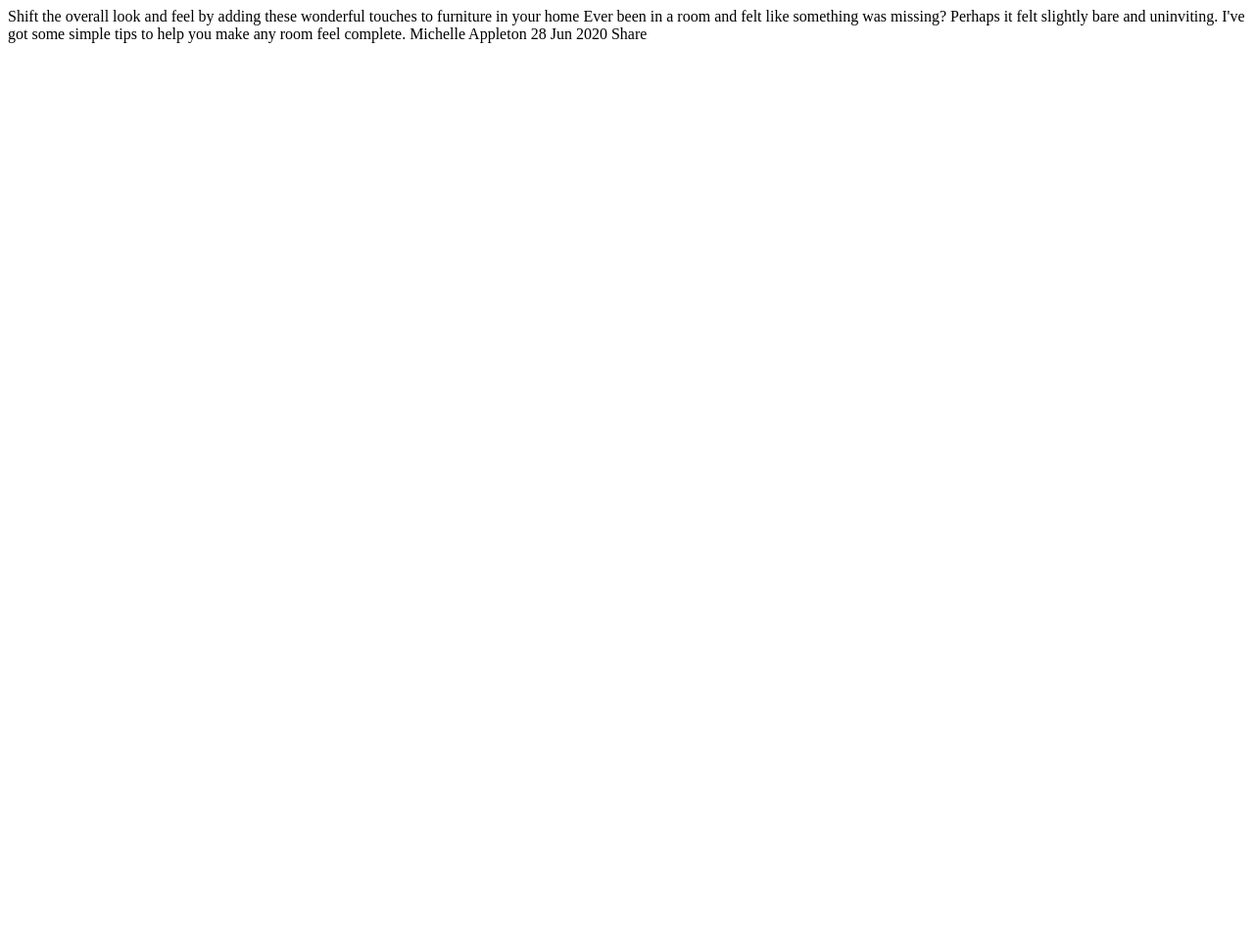
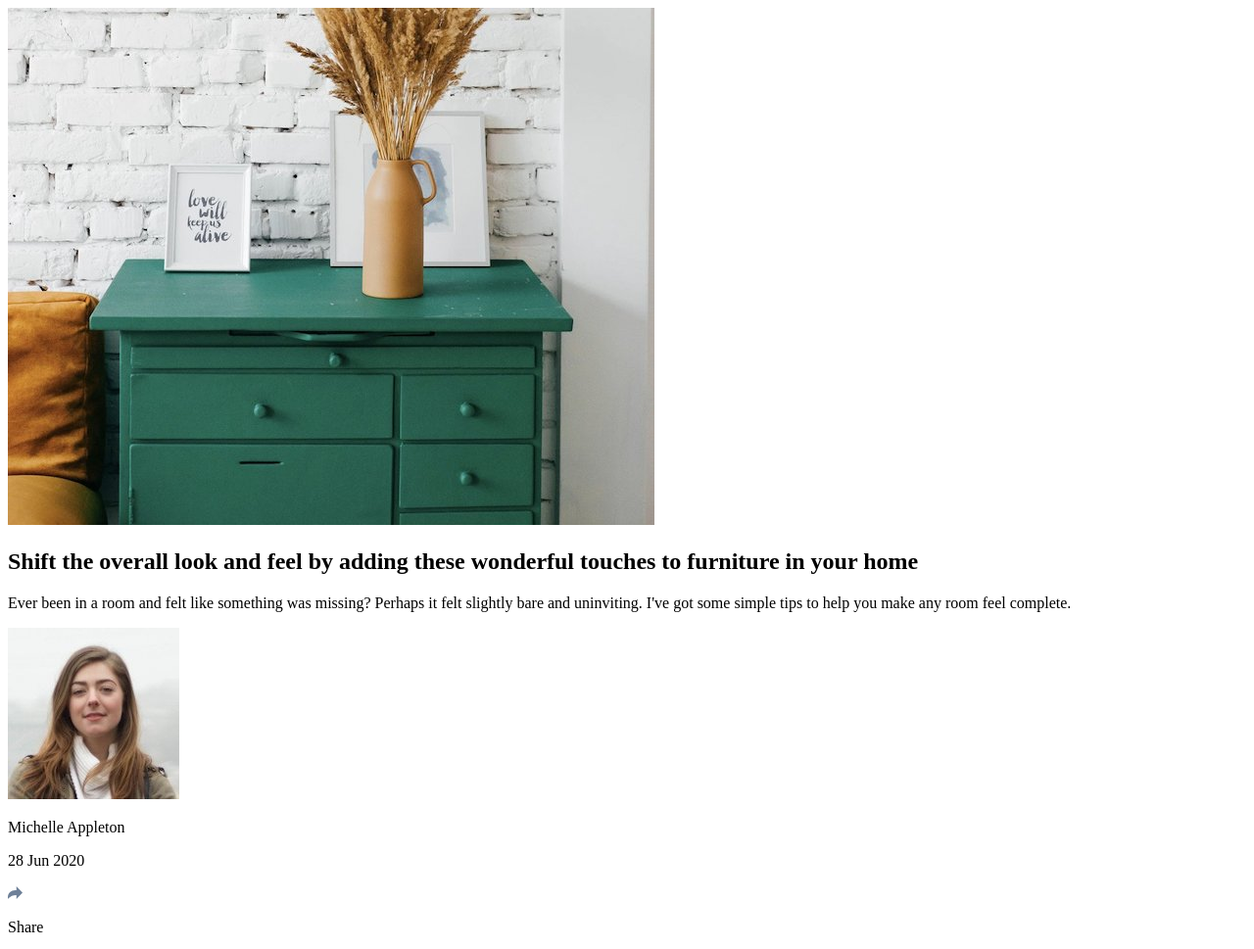
Before and after one commit to kaecodes/article-preview-component, a plain HTML site: page index.html in a window 1280 px wide. Shown: the whole page at 98% size. Before the commit the page ends 800 px from the top, so only its background shows below. Drawn offline with Linux system fonts and the light colour scheme.

Commit message:
add contents of component

```diff
--- a/index.html
+++ b/index.html
@@ -9,18 +9,39 @@
 
 </head>
 <body>
-
-  Shift the overall look and feel by adding these wonderful
-  touches to furniture in your home
-
-  Ever been in a room and felt like something was missing? Perhaps
-  it felt slightly bare and uninviting. I&#39;ve got some simple tips
-  to help you make any room feel complete.
-
-  Michelle Appleton
-  28 Jun 2020
-
-  Share
+  <main>
+    <div class="main-container">
+      <div class="hero">
+        <img src="images/drawers.jpg" alt="">
+      </div>
+      <div class="content">
+        <h2>Shift the overall look and feel by adding these wonderful touches to furniture in your home</h2>
+        <p>Ever been in a room and felt like something was missing? Perhaps
+          it felt slightly bare and uninviting. I&#39;ve got some simple tips
+          to help you make any room feel complete.</p>
+      </div>
+    </div>
+    <div class="profile">
+      <div class="avatar">
+        <img src="images/avatar-michelle.jpg" alt="">
+      </div>
+      <div class="name-date">
+        <p>Michelle Appleton</p>
+        <p>28 Jun 2020</p>
+      </div>
+      <div class="social">
+        <div class="share">
+          <img src="images/icon-share.svg" alt="">
+        </div>
+        <div class="popup">
+          <p>Share</p>
+          <img src="images/icon-facebook.svg" alt="">
+          <img src="images/icon-twitter.svg" alt="">
+          <img src="images/icon-pinterest.svg" alt="">
+        </div>
+      </div>
+    </div>
+  </main>
   <script src="script.js"></script>
 </body>
 </html>
```
